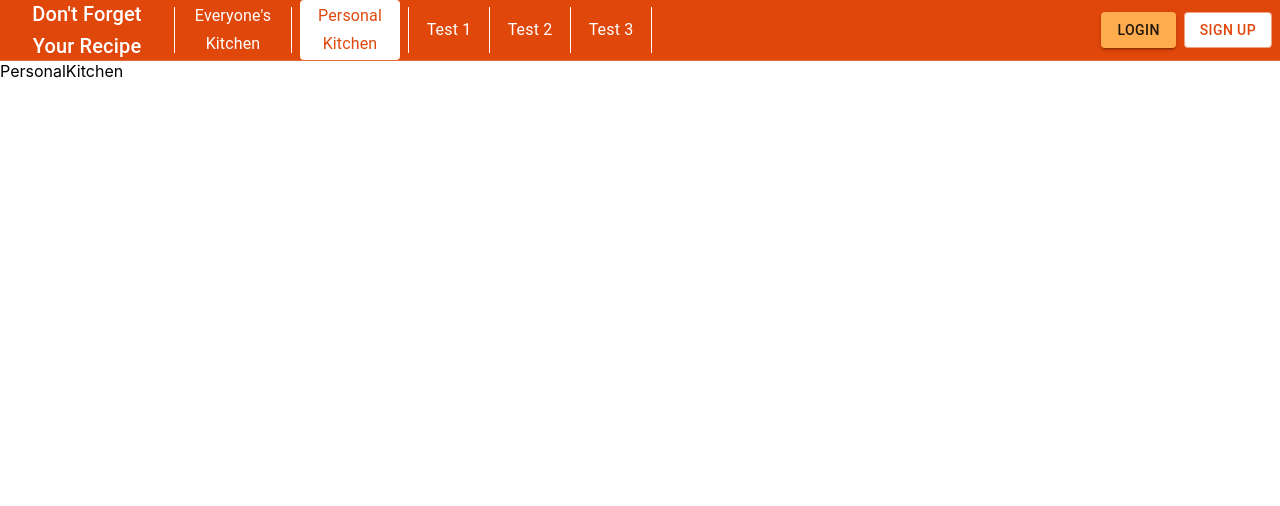
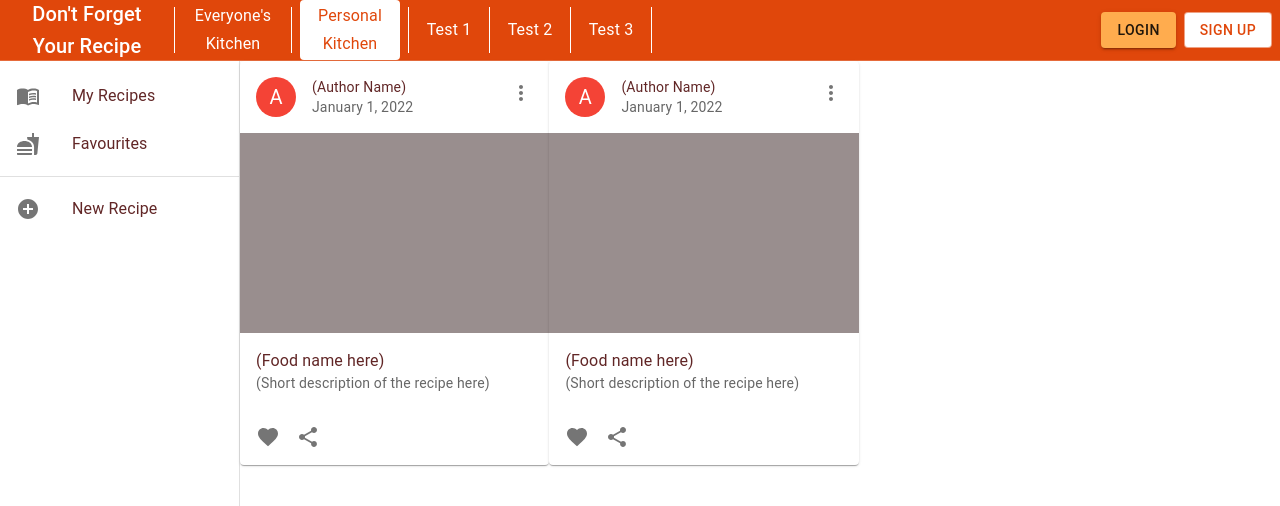
Before and after one commit to IT-Project-Team-70/IT-Project, a React (Create React App) app in the folder front-end/: page /personal_kitchen in a window 1280 px wide. Shown: the top 506 px of the page. Built offline with nearby package versions, Linux system fonts and the light colour scheme.

Commit message:
Added navbar and recipe card components for Personal Kitchen

```diff
--- a/front-end/src/containers/feature/personalKitchen/index.js
+++ b/front-end/src/containers/feature/personalKitchen/index.js
@@ -1,7 +1,74 @@
-import React from 'react'
+/* eslint-disable prettier/prettier */
+import * as React from 'react'
+import Box from '@mui/material/Box'
+import Drawer from '@mui/material/Drawer'
+import Toolbar from '@mui/material/Toolbar'
+import List from '@mui/material/List'
+import Divider from '@mui/material/Divider'
+import ListItem from '@mui/material/ListItem'
+import ListItemButton from '@mui/material/ListItemButton'
+import ListItemIcon from '@mui/material/ListItemIcon'
+import ListItemText from '@mui/material/ListItemText'
+import MenuBookIcon from '@mui/icons-material/MenuBook'
+import FastfoodIcon from '@mui/icons-material/Fastfood'
+import AddCircleOutlinedIcon from '@mui/icons-material/AddCircleOutlined'
+import { ThemeProvider } from '@mui/material'
+import useTheme from '../../../css/muiTheme/index'
+import RecipeCard from '../../recipe/recipeCard'
+
+const drawerWidth = 240
 
 const PersonalKitchen = (props) => {
-  return <div>PersonalKitchen</div>
+  const theme = useTheme()
+  return (
+    <ThemeProvider theme={theme}>
+      <Box sx={{ display: 'flex' }}>
+        <Drawer
+          variant="permanent"
+          sx={{
+            width: drawerWidth,
+            flexShrink: 0,
+            [`& .MuiDrawer-paper`]: {
+              width: drawerWidth,
+              boxSizing: 'border-box',
+            },
+            zIndex: -1,
+          }}
+        >
+          <Toolbar />
+          <Box sx={{ overflow: 'auto' }}>
+            <List>
+              {['My Recipes', 'Favourites'].map((text, index) => (
+                <ListItem key={text} disablePadding>
+                  <ListItemButton>
+                    <ListItemIcon>
+                      {index % 2 === 0 ? <MenuBookIcon /> : <FastfoodIcon />}
+                    </ListItemIcon>
+                    <ListItemText primary={text} />
+                  </ListItemButton>
+                </ListItem>
+              ))}
+            </List>
+            <Divider />
+            <List>
+              {['New Recipe'].map((text, index) => (
+                <ListItem key={text} disablePadding>
+                  <ListItemButton>
+                    <ListItemIcon>
+                      <AddCircleOutlinedIcon />
+                    </ListItemIcon>
+                    <ListItemText primary={text} />
+                  </ListItemButton>
+                </ListItem>
+              ))}
+            </List>
+          </Box>
+        </Drawer>
+          <RecipeCard></RecipeCard>
+          <RecipeCard></RecipeCard>
+      </Box>
+    </ThemeProvider>
+  )
 }
 
 PersonalKitchen.propTypes = {}
--- /dev/null
+++ b/front-end/src/containers/recipe/recipeCard.js
@@ -0,0 +1,57 @@
+import * as React from 'react'
+import Card from '@mui/material/Card'
+import CardHeader from '@mui/material/CardHeader'
+import CardMedia from '@mui/material/CardMedia'
+import CardContent from '@mui/material/CardContent'
+import CardActions from '@mui/material/CardActions'
+import Avatar from '@mui/material/Avatar'
+import IconButton from '@mui/material/IconButton'
+import Typography from '@mui/material/Typography'
+import { red } from '@mui/material/colors'
+import FavoriteIcon from '@mui/icons-material/Favorite'
+import ShareIcon from '@mui/icons-material/Share'
+import MoreVertIcon from '@mui/icons-material/MoreVert'
+import placeholderImage from './PlaceholderImage.png'
+
+export default function RecipeCard() {
+  return (
+    <Card sx={{ maxWidth: 345 }}>
+      <CardHeader
+        avatar={
+          <Avatar sx={{ bgcolor: red[500] }} aria-label="recipe">
+            A
+          </Avatar>
+        }
+        action={
+          <IconButton aria-label="settings">
+            <MoreVertIcon />
+          </IconButton>
+        }
+        title="(Author Name)"
+        subheader="January 1, 2022"
+      />
+      <CardMedia
+        component="img"
+        height="200"
+        image={placeholderImage}
+        alt="Food Image"
+      />
+      <CardContent>
+        <Typography variant="body1" color="text.primary">
+          (Food name here)
+        </Typography>
+        <Typography variant="body2" color="text.secondary">
+          (Short description of the recipe here)
+        </Typography>
+      </CardContent>
+      <CardActions disableSpacing>
+        <IconButton aria-label="add to favorites">
+          <FavoriteIcon />
+        </IconButton>
+        <IconButton aria-label="share">
+          <ShareIcon />
+        </IconButton>
+      </CardActions>
+    </Card>
+  )
+}
```
Also changed, not shown: front-end/src/containers/recipe/PlaceholderImage.png (added).
